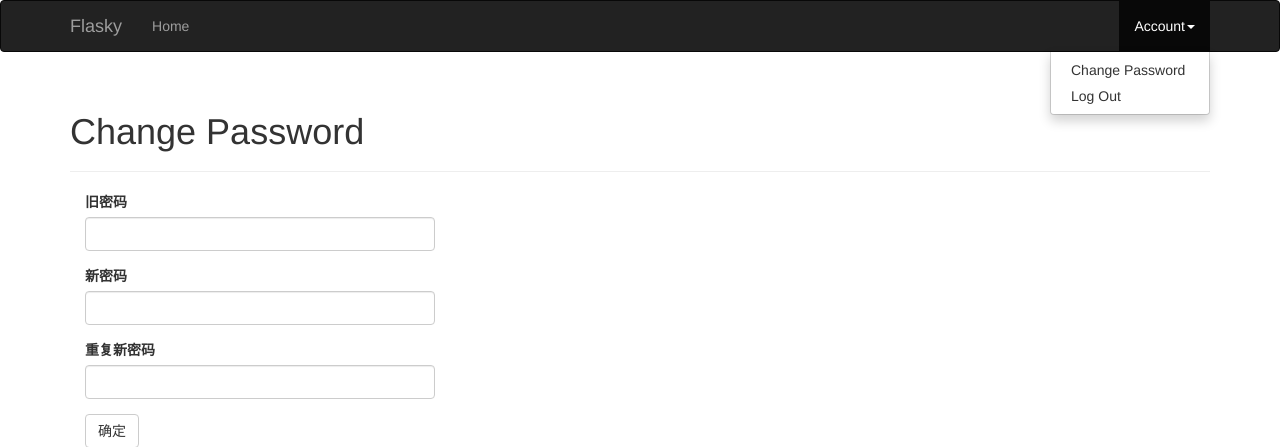
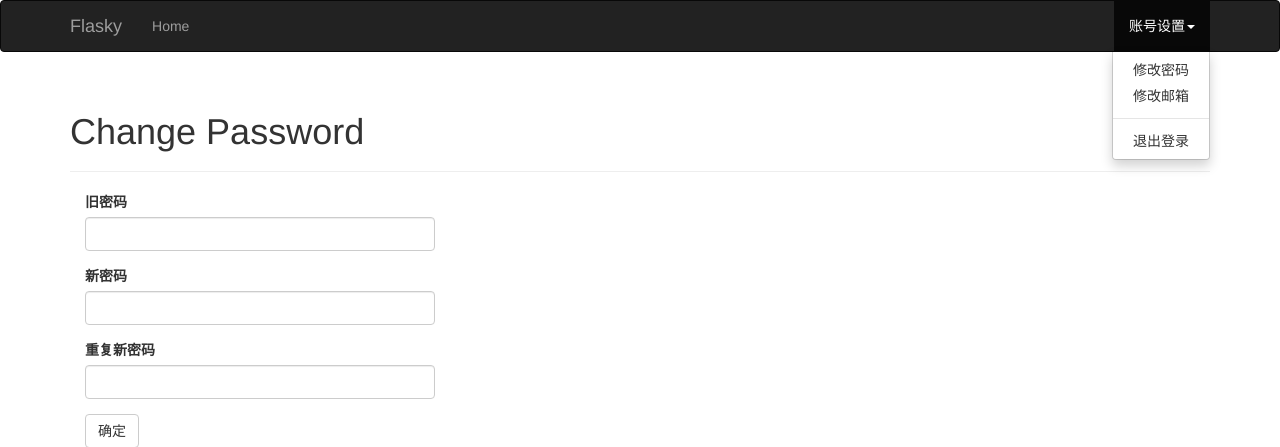
Before and after one commit to linwenjunid/flasky, a Flask app: page /auth/change_password in a window 1280 px wide, after a click on "账号设置". Shown: the top 447 px of the page. Run offline with Flask 2, Linux system fonts and the light colour scheme; the visitor is signed in with stand-in values (Sample User, id 1); data comes from the database, SQL or seed files in the repository; parts of the project's set-up code (start-up, migrations or seed data) failed here and were passed over; some libraries are stand-ins or nearby versions.

Commit message:
变更邮箱

```diff
--- a/app/auth/forms.py
+++ b/app/auth/forms.py
@@ -5,7 +5,7 @@ from wtforms import ValidationError
 from ..models import User
 
 class LoginForm(FlaskForm):
-    email=StringField('邮箱账号',validators=[DataRequired(),Length(1,64),Email()])
+    email=StringField('邮箱',validators=[DataRequired(),Length(1,64),Email()])
 
     password=PasswordField('密码',validators=[DataRequired()])
 
@@ -50,7 +50,7 @@ class ChangePasswordForm(FlaskForm):
 
 class PasswordResetRequestForm(FlaskForm):
 
-    email=StringField('邮箱账号',validators=[DataRequired(),Length(1,64),Email()])
+    email=StringField('邮箱',validators=[DataRequired(),Length(1,64),Email()])
 
     submit = SubmitField('重置密码')
 
@@ -61,3 +61,15 @@ class PasswordResetForm(FlaskForm):
     password2 = PasswordField('重复新密码',validators=[DataRequired()])
 
     submit = SubmitField('确定')
+
+class ChangeEmailRequestForm(FlaskForm):
+
+    email=StringField('新邮箱',validators=[DataRequired(),Length(1,64),Email()])
+
+    password = PasswordField('密码',validators=[DataRequired()])
+
+    submit = SubmitField('变更邮箱')
+
+    def validate_email(self, field):
+        if User.query.filter_by(email=field.data).first():
+            raise ValidationError('该邮箱已注册。')
--- a/app/auth/views.py
+++ b/app/auth/views.py
@@ -1,7 +1,7 @@
 from flask import render_template,redirect,request,url_for,flash
 from . import auth
 from ..models import User
-from .forms import LoginForm,RegistrationForm,ChangePasswordForm,PasswordResetRequestForm,PasswordResetForm
+from .forms import LoginForm,RegistrationForm,ChangePasswordForm,PasswordResetRequestForm,PasswordResetForm,ChangeEmailRequestForm
 from flask_login import login_user,login_required,logout_user,current_user
 from .. import db
 from ..email import send_email
@@ -119,3 +119,27 @@ def password_reset(token):
         else:
             return redirect(url_for('main.index'))
     return render_template('auth/passwordreset.html',form=form)
+
+@auth.route('/change_email', methods=['GET', 'POST'])
+@login_required
+def change_email_request():
+    form=ChangeEmailRequestForm()
+    if form.validate_on_submit():
+        if current_user.verify_password(form.password.data):
+            token=current_user.generate_email_change_token(form.email.data)
+            send_email(current_user.email,'变更邮箱','auth/email/changeemail',user=current_user,token=token)
+            flash('一封变更邮箱的确认邮件已发送至你的邮箱，请查收！')
+            return redirect(url_for('main.index'))
+        else:
+            flash('密码错误。')
+    return render_template('auth/changeemailrequest.html',form=form)
+
+@auth.route('/change_email/<token>')
+@login_required
+def change_email(token):
+    if current_user.change_email(token):
+        db.session.commit()
+        flash('邮箱已变更。')
+    else :
+        flash('链接无效。')
+    return redirect(url_for('main.index'))
--- a/app/models.py
+++ b/app/models.py
@@ -57,6 +57,27 @@ class User(UserMixin,db.Model):
         db.session.add(user)
         return True
 
+    def generate_email_change_token(self,new_email,expiration=3600):
+        s=Serializer(current_app.config['SECRET_KEY'],expiration)
+        return s.dumps( {'change_email': self.id, 'new_email': new_email})
+
+    def change_email(self,token):
+        s=Serializer(current_app.config['SECRET_KEY'])
+        try:
+            data=s.loads(token)
+        except:
+            return False
+        if data.get('change_email') != self.id:
+            return False
+        new_email = data.get('new_email')
+        if new_email is None:
+            return False
+        if self.query.filter_by(email=new_email).first() is not None:
+            return False
+        self.email = new_email
+        db.session.add(self)
+        return True
+
     @property
     def password(self):
         raise AttributeError('password is not a readable attribut')
--- a/app/templates/auth/passwordreset.html
+++ b/app/templates/auth/changeemailrequest.html
@@ -1,10 +1,10 @@
 {% extends "base.html" %}
 {% import "bootstrap/wtf.html" as wtf %}
 
-{% block title %}Flasky - Password Reset {% endblock %}
+{% block title %}Flasky - Change Email{% endblock %}
 {% block page_content %}
 <div class="page-header">
-    <h1>重置密码</h1>
+    <h1>变更邮箱</h1>
 </div>
 <div class="col-md-4">
 {{ wtf.quick_form(form) }}
--- /dev/null
+++ b/app/templates/auth/email/changeemail.html
@@ -0,0 +1,4 @@
+<p>你好， {{ user.username }},</p>
+
+<P>请点击以下链接变更你的邮箱：</p>
+<p><a href="{{ url_for('auth.change_email', token=token, _external=True) }}">点击这里</a></p
--- /dev/null
+++ b/app/templates/auth/email/changeemail.txt
@@ -0,0 +1,4 @@
+你好， {{ user.username }},
+
+请点击以下链接变更你的邮箱：
+{{ url_for('auth.change_email', token=token, _external=True) }}
--- a/app/templates/base.html
+++ b/app/templates/base.html
@@ -34,10 +34,14 @@
             <ul class="nav navbar-nav navbar-right">
               {% if current_user.is_authenticated %}
               <li class="dropdown">
-                <a href="#" class="dropdown-toggle" data-toggle="dropdown">Account<b class="caret"></b></a>
-                <ul class="dropdown-menu">
-                  <li><a href="{{ url_for('auth.change_password') }}">Change Password</a></li>
-                  <li><a href="{{ url_for('auth.logout') }}">Log Out</a></li>
+                <a href="#" class="dropdown-toggle" data-toggle="dropdown">
+                  账号设置<b class="caret"></b>
+                </a>
+                <ul class="dropdown-menu" style="min-width: 80px;">
+                  <li><a href="{{ url_for('auth.change_password') }}">修改密码</a></li>
+                  <li><a href="{{ url_for('auth.change_email_request') }}">修改邮箱</a></li>
+                  <li class="divider"></li>
+                  <li><a href="{{ url_for('auth.logout') }}">退出登录</a></li>
                 </ul>
               </li>
 
```
Also changed, not shown: 1 other file.
